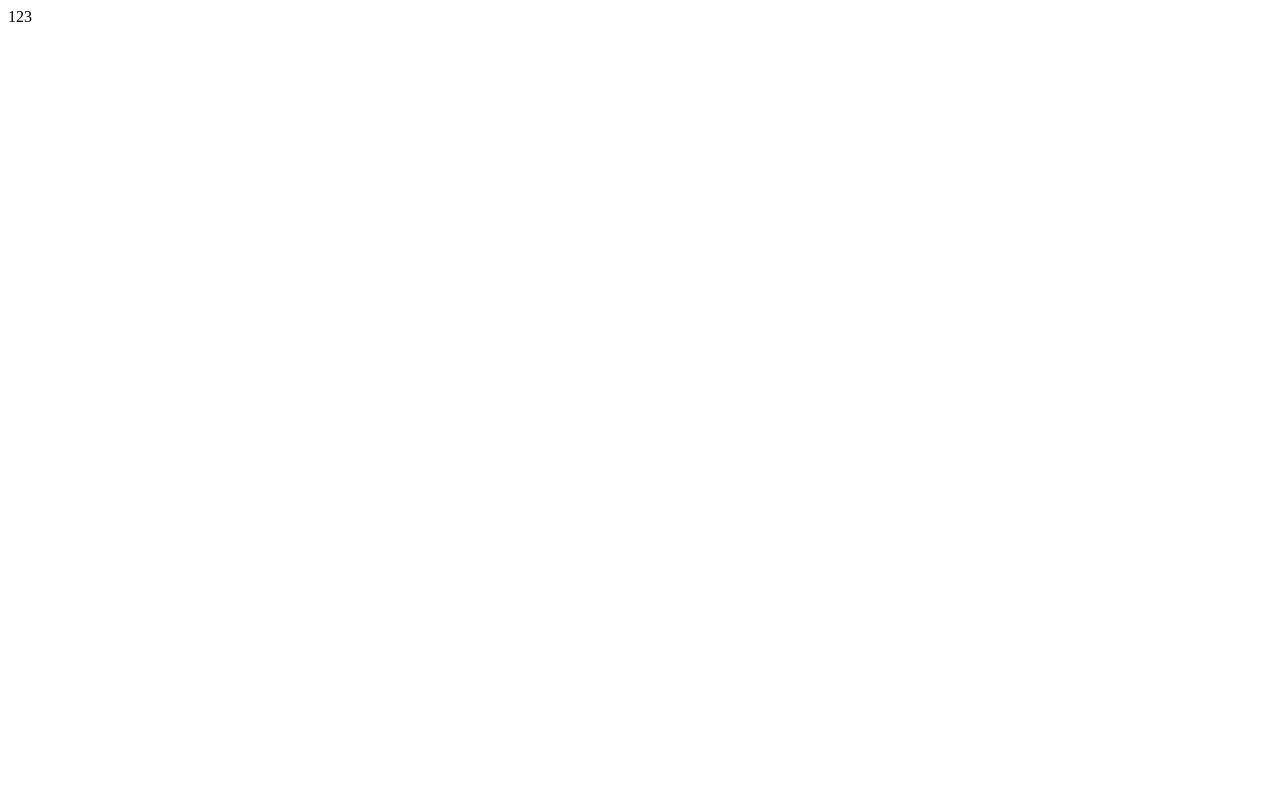
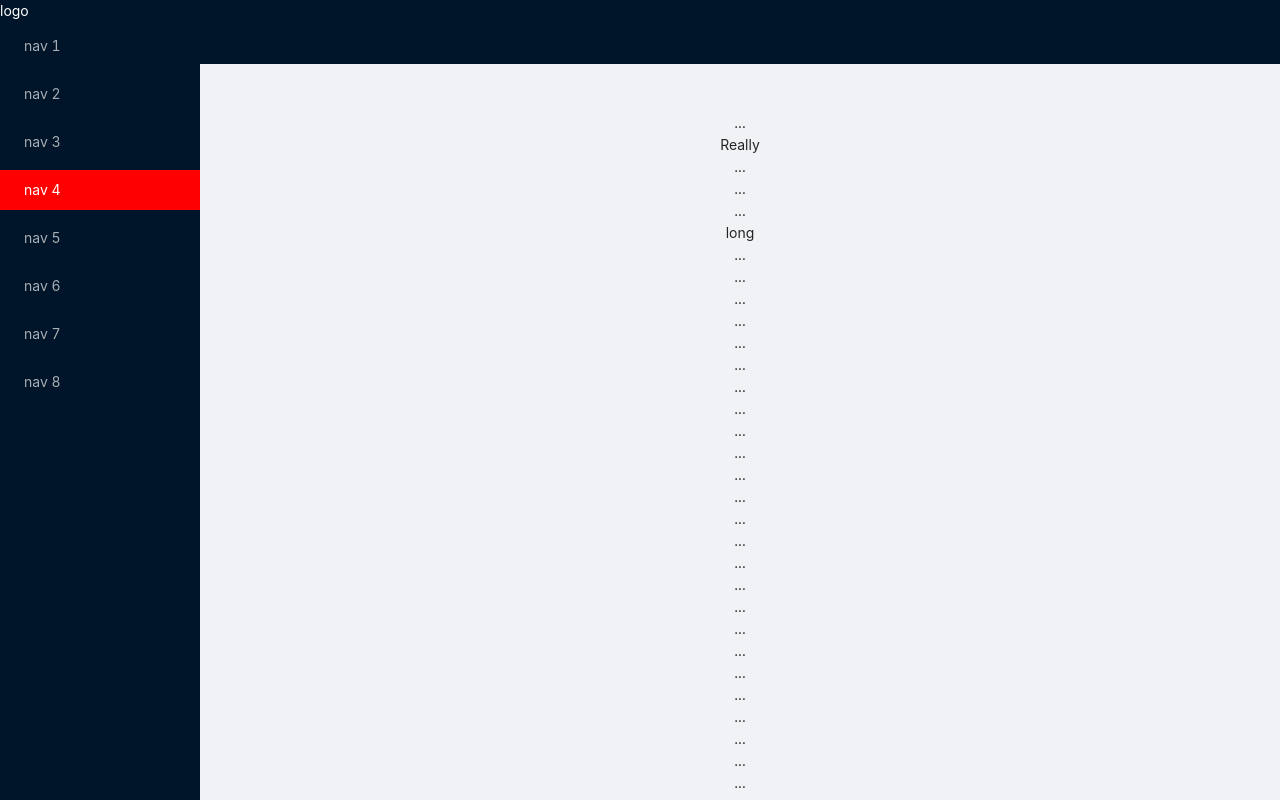
Before and after one commit to jl917/react-antd-admin-template, a React app: page / in a window 1280 px wide. Shown: the top 800 px of the page. Built offline with nearby package versions, Linux system fonts and the light colour scheme.

Commit message:
fix(common): layout base작업, less적용

```diff
--- a/package.json
+++ b/package.json
@@ -45,6 +45,8 @@
     "file-loader": "^6.2.0",
     "fork-ts-checker-webpack-plugin": "^6.3.3",
     "html-webpack-plugin": "^5.3.2",
+    "less": "^4.1.1",
+    "less-loader": "^10.0.1",
     "mini-css-extract-plugin": "^2.2.2",
     "postcss": "^8.3.6",
     "postcss-loader": "^6.1.1",
--- /dev/null
+++ b/src/common/layout/index.tsx
@@ -0,0 +1,136 @@
+import React from 'react';
+import { Layout, Menu } from 'antd';
+
+const { Header, Content, Footer, Sider } = Layout;
+
+const Component = () => {
+  return (
+    <Layout>
+      <Sider
+        style={{
+          overflow: 'auto',
+          height: '100vh',
+          position: 'fixed',
+          left: 0,
+        }}
+      >
+        <div style={{ color: 'white' }}>logo</div>
+        <Menu theme="dark" mode="inline" defaultSelectedKeys={['4']}>
+          <Menu.Item key="1">nav 1</Menu.Item>
+          <Menu.Item key="2">nav 2</Menu.Item>
+          <Menu.Item key="3">nav 3</Menu.Item>
+          <Menu.Item key="4">nav 4</Menu.Item>
+          <Menu.Item key="5">nav 5</Menu.Item>
+          <Menu.Item key="6">nav 6</Menu.Item>
+          <Menu.Item key="7">nav 7</Menu.Item>
+          <Menu.Item key="8">nav 8</Menu.Item>
+        </Menu>
+      </Sider>
+      <Layout className="site-layout" style={{ marginLeft: 200 }}>
+        <Header className="site-layout-background" style={{ padding: 0 }} />
+        <Content style={{ margin: '24px 16px 0', overflow: 'initial' }}>
+          <div className="site-layout-background" style={{ padding: 24, textAlign: 'center' }}>
+            ...
+            <br />
+            Really
+            <br />
+            ...
+            <br />
+            ...
+            <br />
+            ...
+            <br />
+            long
+            <br />
+            ...
+            <br />
+            ...
+            <br />
+            ...
+            <br />
+            ...
+            <br />
+            ...
+            <br />
+            ...
+            <br />
+            ...
+            <br />
+            ...
+            <br />
+            ...
+            <br />
+            ...
+            <br />
+            ...
+            <br />
+            ...
+            <br />
+            ...
+            <br />
+            ...
+            <br />
+            ...
+            <br />
+            ...
+            <br />
+            ...
+            <br />
+            ...
+            <br />
+            ...
+            <br />
+            ...
+            <br />
+            ...
+            <br />
+            ...
+            <br />
+            ...
+            <br />
+            ...
+            <br />
+            ...
+            <br />
+            ...
+            <br />
+            ...
+            <br />
+            ...
+            <br />
+            ...
+            <br />
+            ...
+            <br />
+            ...
+            <br />
+            ...
+            <br />
+            ...
+            <br />
+            ...
+            <br />
+            ...
+            <br />
+            ...
+            <br />
+            ...
+            <br />
+            ...
+            <br />
+            ...
+            <br />
+            ...
+            <br />
+            ...
+            <br />
+            content
+          </div>
+        </Content>
+        <Footer style={{ textAlign: 'center' }}>sad3f2</Footer>
+      </Layout>
+    </Layout>
+  );
+};
+
+export default Component;
--- a/src/index.tsx
+++ b/src/index.tsx
@@ -1,6 +1,6 @@
 import React from 'react';
 import { render } from 'react-dom';
-
-const App = () => <div>123</div>;
+import App from './common/layout';
+import 'antd/dist/antd.less';
 
 render(<App />, document.getElementById('app'));
--- a/webpack.config.js
+++ b/webpack.config.js
@@ -35,6 +35,20 @@ let config = {
         use: [CssWebpackPlugin.loader, 'css-loader', 'postcss-loader'],
       },
       {
+        test: /\.less$/,
+        use: [CssWebpackPlugin.loader, 'css-loader', 'postcss-loader', {
+          loader: 'less-loader',
+          options: {
+            lessOptions: {
+              modifyVars: {
+                'primary-color': '#ff0000'
+              },
+              javascriptEnabled: true,
+            }
+          }
+        }],
+      },
+      {
         test: /\.styl$/,
         use: [
           CssWebpackPlugin.loader,
@@ -69,7 +83,6 @@ let config = {
       filename: 'index.html',
       template: './src/app.html',
     }),
-    new webpack.HotModuleReplacementPlugin(),
     new webpack.DefinePlugin({
       MODE: JSON.stringify(process.env.NODE_ENV),
     }),
@@ -99,8 +112,8 @@ if (process.env.NODE_ENV === 'local') {
       static: {
         directory: path.join(__dirname, 'dist'),
       },
+      hot: true,
       host: 'localhost', // 'localhost',//host: '192.168.0.57',
-      hot: true,
       historyApiFallback: true,
       compress: true,
     },
```
Also changed, not shown: 1 other file (tests, documents, lock files or other folders).
